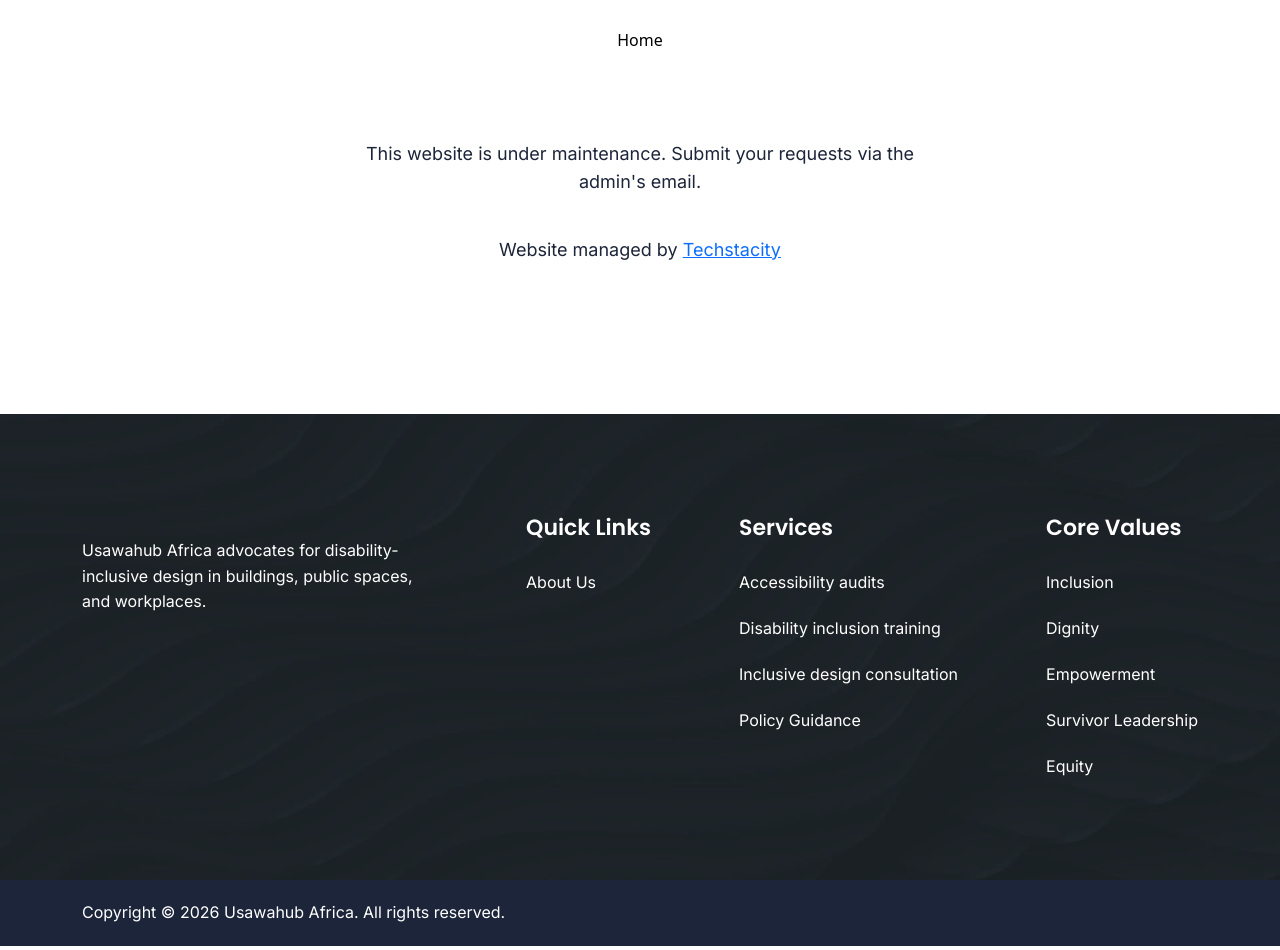
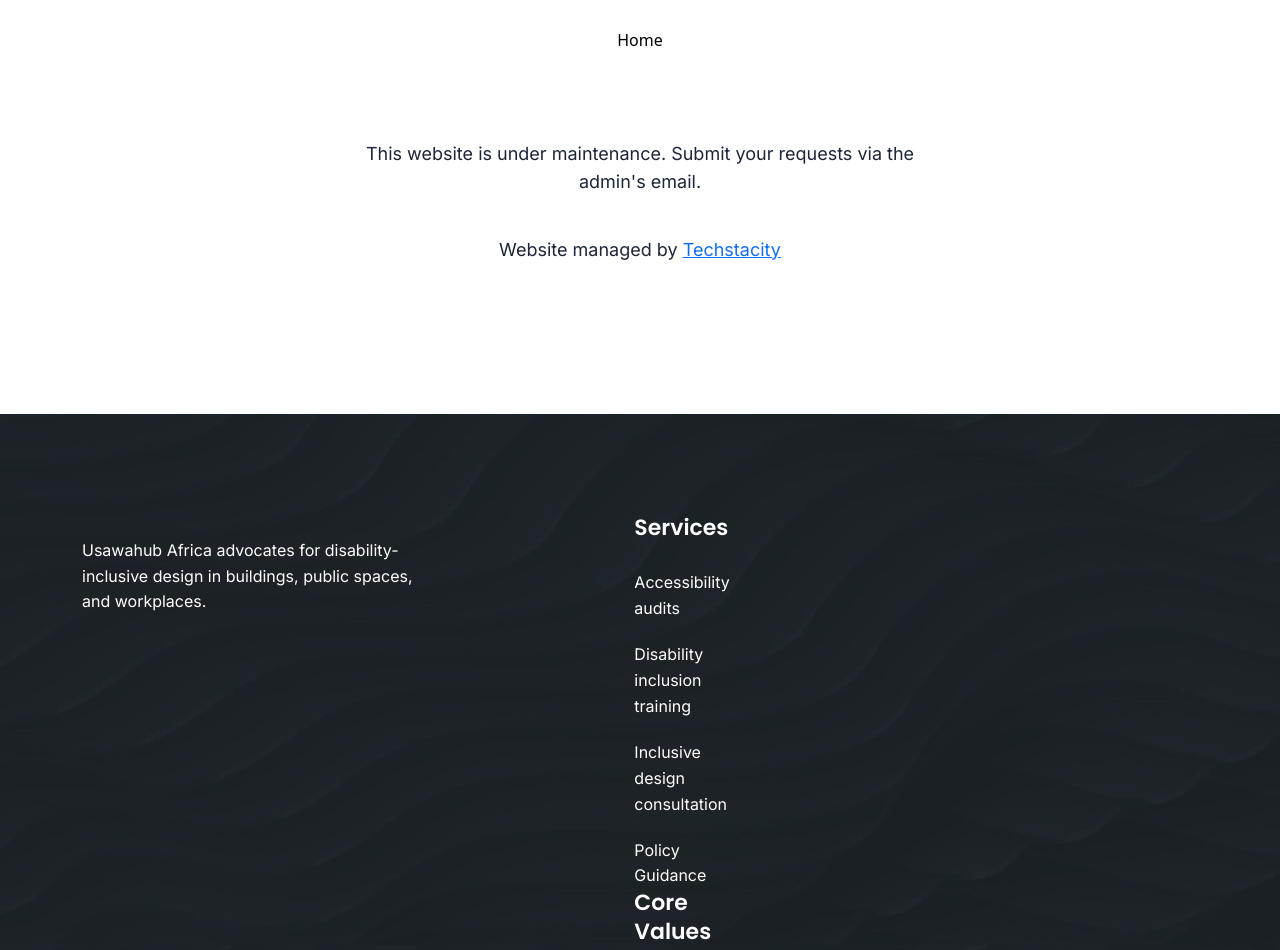
Before and after one commit to t3chstacity/usawahub, a plain HTML site: page index.html in a window 1280 px wide. Shown: the top 950 px of the page. Drawn offline with Linux system fonts and the light colour scheme.

Commit message:
Update index.html

```diff
--- a/index.html
+++ b/index.html
@@ -288,19 +288,7 @@
                   data-aos="fade-up"
                   data-aos-anchor=".footer-top"
                 >
-                  <div class="widget-heading heading text-22">Quick Links</div>
-                  <ul class="footer-menu list-unstyled">
-                    <li>
-                      <a
-                        href="about.html"
-                        class="text text-16 link"
-                        aria-label="About Us"
-                      >
-                        About Us
-                      </a>
-                    </li>
-                  </ul>
-                </div>
+
               </div>
               <div class="col-12 col-md-6">
                 <div
```
